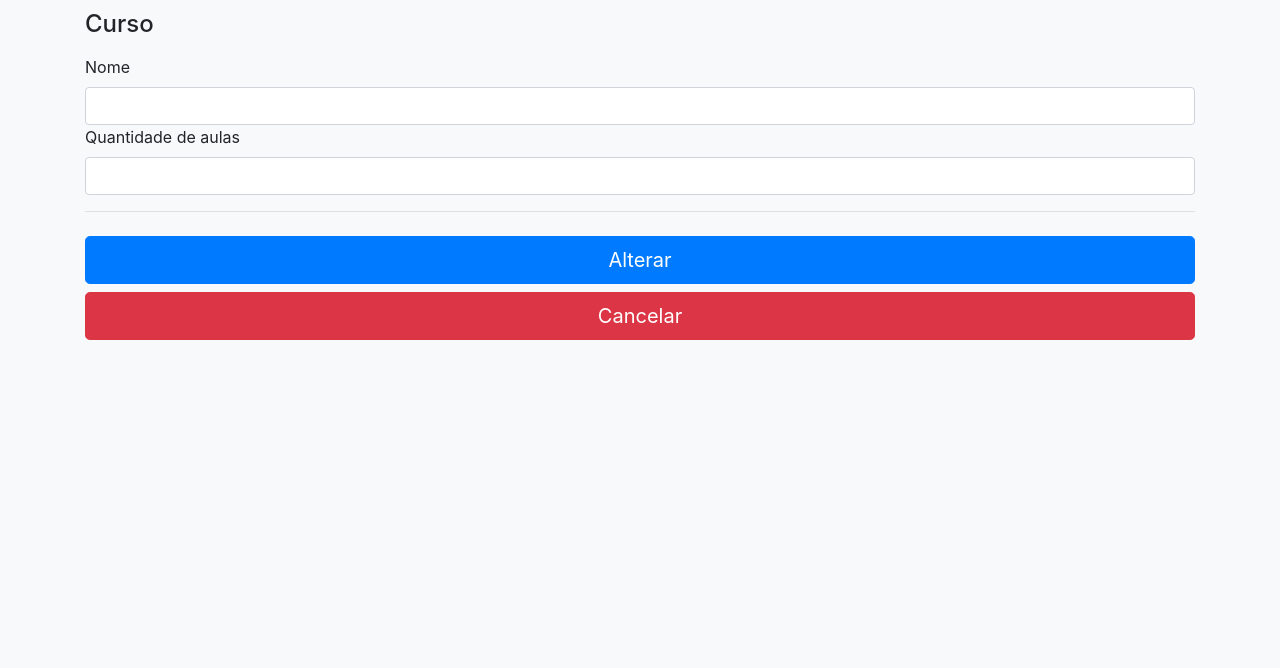
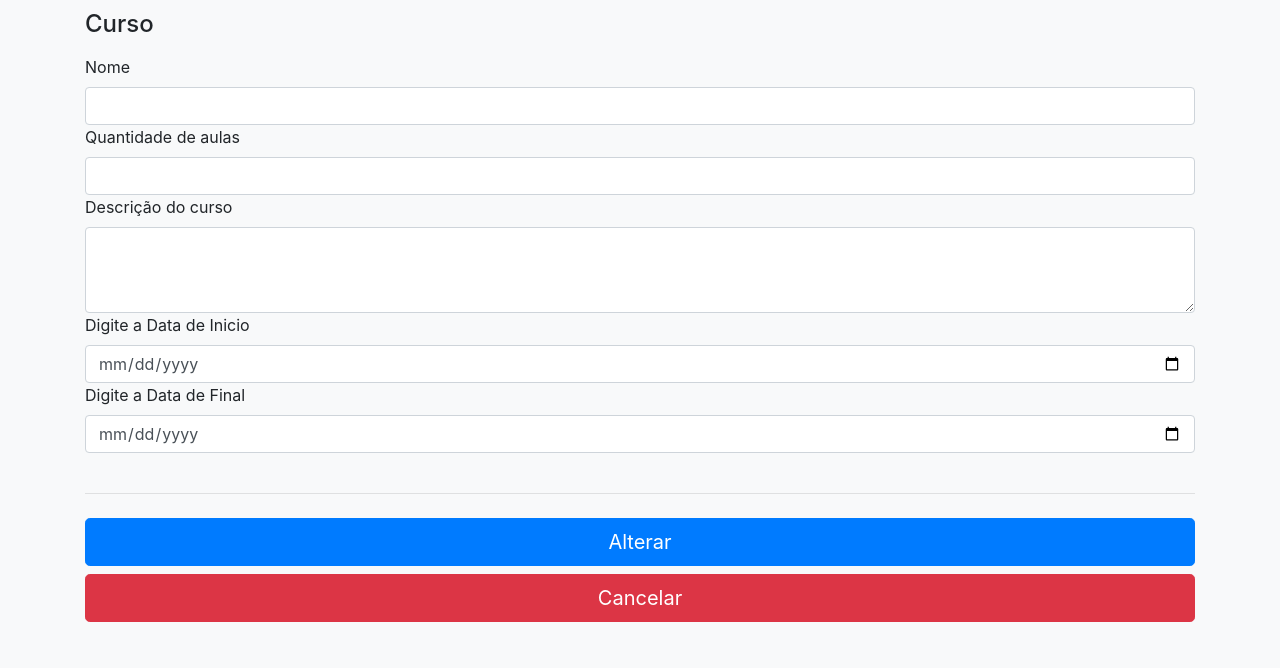
Before and after one commit to vitoriassia/Controle-de-Cursos, a PHP site: page /Paginas/Cursoaltera.php in a window 1280 px wide. Shown: the part 132-800 px from the top of the page. Run offline with PHP 8.4, Linux system fonts and the light colour scheme; data that the repository does not hold is empty; some libraries are stand-ins or nearby versions.

Commit message:
Alterei forma de pegar informaçoes no banco de dados

```diff
--- a/Paginas/ControllerCurso.php
+++ b/Paginas/ControllerCurso.php
@@ -133,9 +133,11 @@ class Curso{
 
 
     }
+
 }
 
 
 
 
+
 ?>
--- a/Paginas/Cursoaltera.php
+++ b/Paginas/Cursoaltera.php
@@ -1,3 +1,5 @@
+<?php require_once 'consultaBanco.php'?>
+
 <!doctype html>
 <html lang="en">
   <head>
@@ -32,22 +34,40 @@
                 <!--Id do curso sendo passado-->
                 <?php
                 $IDcurso=$_POST["IDcurso"];
-                $Nome=$_POST['Nome'];
-                echo "<input type=text Name=Nome class=form-control id=Nome value=$Nome >";
-                echo "<input type=hidden name=IDcurso value=".$IDcurso.">";
-                ?>
+                $curso = get_Curso($IDcurso);?>
+
+                <input type=text Name=Nome class=form-control id=Nome value=<?php echo $curso['Nome']; ?>>
+                <input type=hidden name=IDcurso value=<?php echo $IDcurso ?>>
                 <div class="invalid-feedback">
                  Por favor colocar um Nome valido.
                 </div>
-                <div class="mb-3">
                 <label>Quantidade de aulas</label>
-                <?php
-                $QTDaula=$_POST["QTDaula"];
-                echo "<input type=number class=form-control name=QTDaula min=1 value=".$QTDaula.">";
-                ?>
+                <input type=number class=form-control name=QTDaula min=1 value=<?php  echo $curso['QTDaula']?>>
                 <div class="invalid-feedback">
                  Por favor colocar um Nome valido.
                 </div>
+
+                <label for="Descricao">Descrição do curso</label>
+                <textarea type="text" Name="descricao" class="form-control" id="descricao" value="" rows="3" required> </textarea>
+
+
+
+                <label for="Data inicio">Digite a Data de Inicio</label>
+                <input  type="date" Name="datestart" class="form-control" id="datestart"  value="13/01/1999" required>
+                <div class="invalid-feedback">
+                 Por favor colocar um numero valido.
+                </div>
+
+
+
+                <label for="Data Final">Digite a Data de Final</label>
+                <input type="date" Name="dateend" class="form-control" id="dateend" min="1" value=""required>
+                <div class="invalid-feedback">
+                 Por favor colocar um numero valido.
+
+              </div>
+              </br>
+
               </div>
             <hr class="mb-4">
             <button class="btn btn-primary btn-lg btn-block" type=submit name=acao value=Alterar>Alterar</button>
--- /dev/null
+++ b/Paginas/consultaBanco.php
@@ -0,0 +1,23 @@
+
+  <?php
+
+
+
+    function get_todosCursos(){
+
+                include("conexao/conexao.php");
+                $query = "SELECT * FROM curso";
+                $resultado = mysqli_query($conexao,$query);
+                return $resultado;
+
+    }
+    function get_Curso($IDcurso){
+                include("conexao/conexao.php");
+                $query = "SELECT * FROM curso WHERE IDcurso LIKE '$IDcurso'";
+                $resultado = mysqli_query($conexao,$query);
+                return $linha = mysqli_fetch_array($resultado);
+
+    }
+
+
+    ?>
```
Also changed, not shown: Paginas/professor.php (+2 -5 lines).
